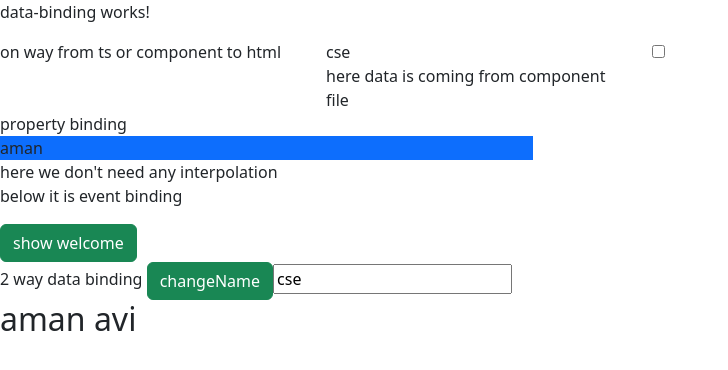
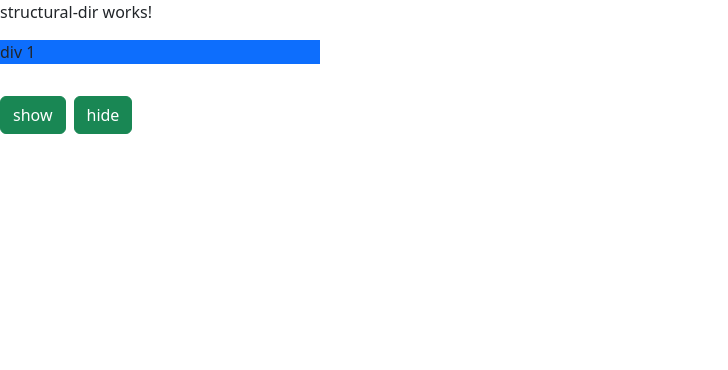
Before and after one commit to Amanavi75/Practice_ng, an Angular app: page / in a window 1280 px wide. Shown: the top 370 px of the page, without its empty margins (0-728 px from the left). Built offline with nearby package versions, Linux system fonts and the light colour scheme.

Commit message:
structural directive and *ngIf intro

```diff
--- a/src/app/app.component.html
+++ b/src/app/app.component.html
@@ -1 +1 @@
-<app-data-binding></app-data-binding>
+<app-structural-dir></app-structural-dir>
--- a/src/app/app.component.ts
+++ b/src/app/app.component.ts
@@ -1,11 +1,12 @@
 import { Component } from '@angular/core';
 import { RouterOutlet } from '@angular/router';
 import { DataBindingComponent } from './components/data-binding/data-binding.component';
+import { StructuralDirComponent } from './components/structural-dir/structural-dir.component';
 
 @Component({
   selector: 'app-root',
   standalone: true,
-  imports: [RouterOutlet,DataBindingComponent],
+  imports: [RouterOutlet,DataBindingComponent,StructuralDirComponent],
   templateUrl: './app.component.html',
   styleUrl: './app.component.css'
 })
--- /dev/null
+++ b/src/app/components/structural-dir/structural-dir.component.html
@@ -0,0 +1,23 @@
+<p>structural-dir works!</p>
+
+<div  *ngIf= "isDivisible" class="row-3">
+
+    <div class=" col-3 bg-primary" >
+
+        div 1
+
+    </div>
+    <br>
+
+
+    <button  class="btn btn-success" (click)="showDiv1()" >
+        show
+    </button>
+
+
+
+
+    <button  class="btn btn-success  m-2"  (click)="hideDiv1()">
+        hide
+    </button>
+</div>
--- /dev/null
+++ b/src/app/components/structural-dir/structural-dir.component.ts
@@ -0,0 +1,24 @@
+import { CommonModule } from '@angular/common';
+import { Component } from '@angular/core';
+
+@Component({
+  selector: 'app-structural-dir',
+  standalone: true,
+  imports: [CommonModule],
+  templateUrl: './structural-dir.component.html',
+  styleUrl: './structural-dir.component.css'
+})
+export class StructuralDirComponent {
+
+  isDivisible:boolean = true;
+  showDiv1(){
+    this.isDivisible = true ;
+  }
+
+  hideDiv1(){
+    this.isDivisible = false
+  }
+
+
+
+}
```
Also changed, not shown: src/app/components/structural-dir/structural-dir.component.css (added), 1 other file (tests, documents, lock files or other folders).
